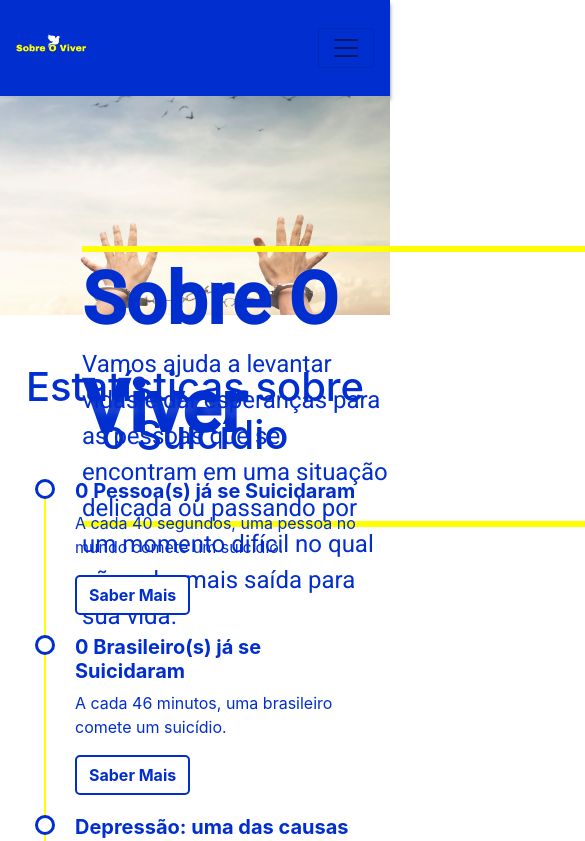
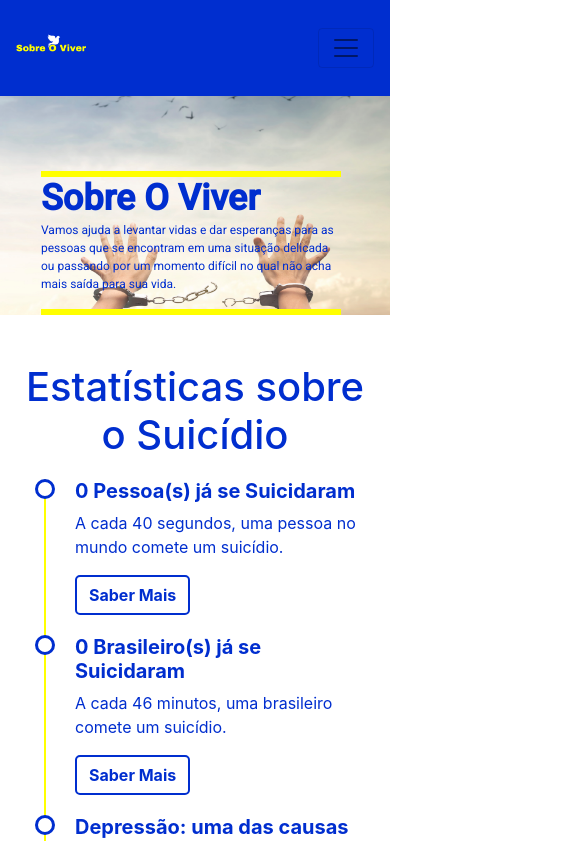
Before and after one commit to ItamarAlves/sobreoviver, a React (Create React App) app in the folder frontend/: page / in a window 390 px wide. Shown: the top 841 px of the page, 585 px wide, since content can reach past the window. Built offline with nearby package versions, Linux system fonts and the light colour scheme.

Commit message:
Ajustando responsividade

```diff
--- a/frontend/src/components/Charts/index.js
+++ b/frontend/src/components/Charts/index.js
@@ -1,7 +1,7 @@
 import React, { Component } from 'react';
 import { Line, Bar } from 'react-chartjs-2';
 import './index.css';
-import api from '../../services/api'
+import api from '../../services/api';
 
 export default class Charts extends Component {
 
--- a/frontend/src/components/SobreNos/index.js
+++ b/frontend/src/components/SobreNos/index.js
@@ -14,8 +14,8 @@ export default class SobreNos extends Component {
             <h1 className="titulo-nome">Elemar Leonel</h1>
             <p className="descricao">Formado em Análise e Desenvolvimento, graduando pelo 8º período de Sistemas de Informação.</p>
             <div className="redes-sociais">
-              <a href="" className="btn btn-redesSociais"><i class="fab fa-instagram"></i></a>
-              <a href="" className="btn btn-redesSociais ml-3"><i className="fab fa-linkedin-in"></i></a>
+              <a href="https://www.instagram.com/elemar_leonel/" className="btn btn-redesSociais"><i class="fab fa-instagram"></i></a>
+              <a href="https://www.linkedin.com/in/elemar-leonel/" className="btn btn-redesSociais ml-3"><i className="fab fa-linkedin-in"></i></a>
             </div>
           </div>
           <div className="col-sm-6 text-center">
@@ -23,8 +23,8 @@ export default class SobreNos extends Component {
             <h1 className="titulo-nome">Itamar Alves</h1>
             <p className="descricao">Formado em Análise e Desenvolvimento, graduando pelo 8º período de Sistemas de Informação.</p>
             <div className="redes-sociais">
-              <a href="" className="btn btn-redesSociais"><i className="fab fa-instagram"></i></a>
-              <a href="" className="btn btn-redesSociais ml-3"><i className="fab fa-linkedin-in"></i></a>
+              <a href="https://www.instagram.com/itamaralvesr/" className="btn btn-redesSociais"><i className="fab fa-instagram"></i></a>
+              <a href="https://www.linkedin.com/in/alvesitamar/" className="btn btn-redesSociais ml-3"><i className="fab fa-linkedin-in"></i></a>
             </div>
           </div>
         </div>
--- a/frontend/src/pages/home/index.css
+++ b/frontend/src/pages/home/index.css
@@ -46,3 +46,59 @@ figure{
   border: 3px solid #FF0;
   width: 600px;
 }
+
+@media(max-width: 900px){
+  #line-top{
+    top: 75px;
+    left: 41px;
+    width: 300px;
+  }
+
+  #title-photo{
+    top: 75px;
+    left: 41px;
+    font-size: 36px;
+    max-width: 300px;
+  }
+
+  #message-photo{
+    top: 125px;
+    left: 41px;
+    font-size: 12px;
+    max-width: 300px;
+  }
+
+  #line-bottom{
+    top: 212.5px;
+    left: 41px;
+    width: 300px;
+  }
+}
+
+@media(min-width: 900px){
+  #line-top{
+    top: 75px + 30%;
+    left: 41px + 30%;
+    width: 300px + 30%;
+  }
+
+  #title-photo{
+    top: 75px + 30%;
+    left: 41px + 30%;
+    font-size: 36px + 30%;
+    max-width: 300px + 30%;
+  }
+
+  #message-photo{
+    top: 125px + 30%;
+    left: 41px + 30%;
+    font-size: 12px + 30%;
+    max-width: 300px + 30%;
+  }
+
+  #line-bottom{
+    top: 212.5px + 30%;
+    left: 41px + 30%;
+    width: 300px + 30%;
+  }
+}
--- a/frontend/src/pages/home/index.js
+++ b/frontend/src/pages/home/index.js
@@ -1,4 +1,4 @@
-import React from 'react';
+import React, { Component } from 'react';
 import Menu from '../../components/Menu';
 import './index.css';
 import ImagemConteudo from '../images/FotoLiberdade.png';
@@ -6,12 +6,12 @@ import Contador from '../../components/Contador';
 import SobreNos from '../../components/SobreNos';
 import Footer from '../../components/Footer';
 
-const Home = () =>{
-    return(
+export default class Home extends Component {
+  render() {
+    return (
       <>
         <div>
           <Menu />
-        <p>
             <figure>
               <img src={ImagemConteudo} alt="Foto Liberdade" id="image-body" className="img-fluid"></img>
                 <div id="line-top"></div>
@@ -20,13 +20,13 @@ const Home = () =>{
                       situação delicada ou passando por um momento difícil no qual não acha mais saída para sua vida.</figcaption>
                 <div id="line-bottom"></div>
             </figure>
-        </p>
         </div>
+        <div>
           <Contador></Contador>
           <SobreNos></SobreNos>
           <Footer></Footer>
+        </div>
       </>
     );
   }
-
-export default Home;
+}
```
Also changed, not shown: frontend/src/pages/dashboard/index.js (+4 -4 lines). Lines whose indentation alone changed are shown as unchanged.
